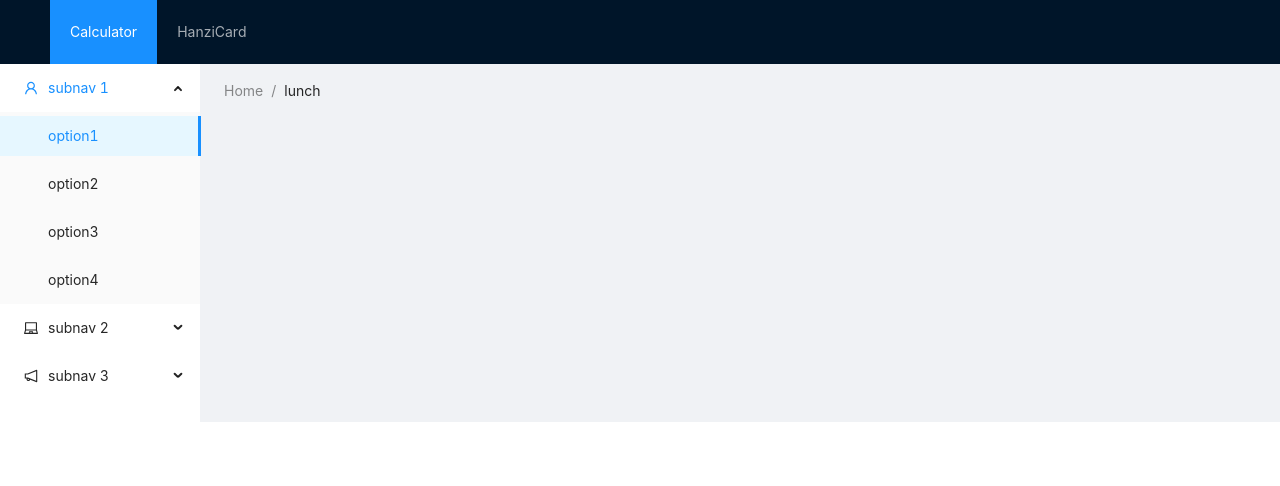
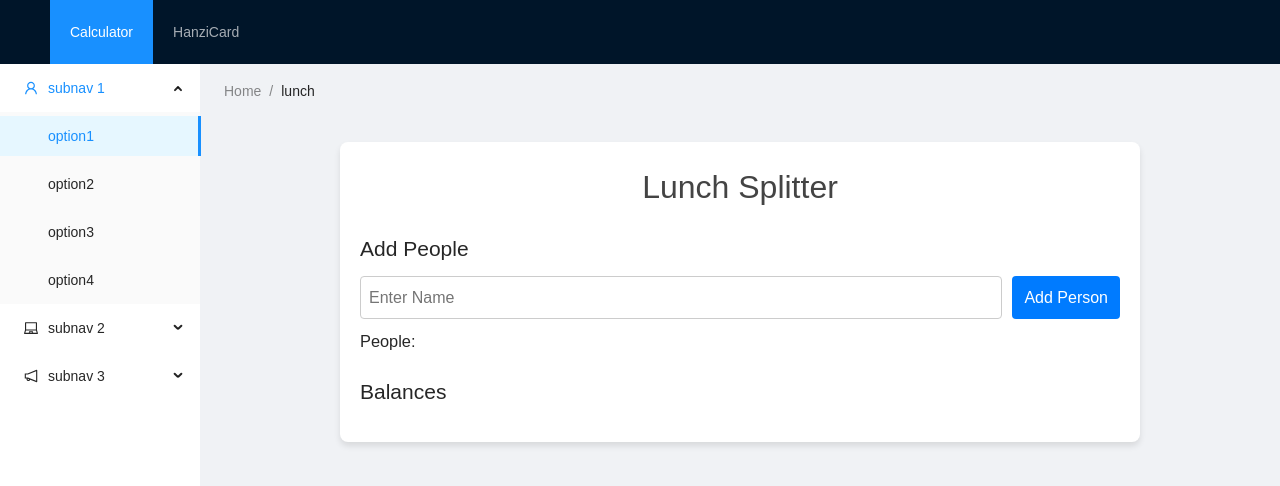
Before and after one commit to hoanghieptranj5/my-app, a React (Create React App) app: page /lunch in a window 1280 px wide. Shown: the top 486 px of the page. Built offline with nearby package versions, Linux system fonts and the light colour scheme.

Commit message:
implemented lunch splitter feature

```diff
--- a/src/App.js
+++ b/src/App.js
@@ -12,6 +12,7 @@ import HanziContainer from './Component/HanziCard/HanziContainer';
 import SearchSingle from './Component/Search/SearchSingle';
 import Login from './Component/Login/Login';
 import { generateBreadcrumbItems } from './Component/Breadcrumb/BreadcrumbHelper';
+import LunchSplitter from './Component/LunchSplitter/LunchSplitter';
 
 const { Header, Content, Sider } = Layout;
 
@@ -80,6 +81,7 @@ const App = () => {
           >
             <Routes>
               <Route path="/login" element={<Login />} />
+              <Route path="/lunch" element={<LunchSplitter />} />
               <Route path="/" element={
                 <ProtectedRoute>
                   <CalculateElectricWrapper />
--- /dev/null
+++ b/src/Component/LunchSplitter/LunchSplitter.js
@@ -0,0 +1,170 @@
+import React from 'react';
+import { useState, useEffect } from 'react';
+import './style.css';
+
+const LunchSplitter = () => {
+  const [names, setNames] = useState([]);
+  const [currentName, setCurrentName] = useState('');
+  const [items, setItems] = useState([]);
+  const [currentItem, setCurrentItem] = useState({
+    name: '',
+    price: 0,
+    paidBy: '',
+  });
+  const [balances, setBalances] = useState([]);
+
+  useEffect(() => {
+    calculateSharedPrice();
+  }, [items]);
+
+  const addPerson = () => {
+    if (currentName && !names.includes(currentName)) {
+      setNames([...names, currentName]);
+      setCurrentName('');
+    }
+  };
+
+  const addItem = () => {
+    if (currentItem.name && currentItem.price > 0 && currentItem.paidBy) {
+      setItems([
+        ...items,
+        { ...currentItem, price: parseFloat(currentItem.price) },
+      ]);
+      setCurrentItem({ name: '', price: 0, paidBy: '' });
+    }
+  };
+
+  const deleteItem = (index) => {
+    setItems(items.filter((_, i) => i !== index));
+  };
+
+  const calculateSharedPrice = () => {
+    const total = items.reduce((sum, item) => sum + item.price, 0);
+    const perPerson = names.length ? total / names.length : 0;
+
+    const payments = names.reduce((acc, name) => {
+      acc[name] = items
+        .filter((item) => item.paidBy === name)
+        .reduce((sum, item) => sum + item.price, 0);
+      return acc;
+    }, {});
+
+    const balances = names.map((name) => ({
+      name,
+      balance: payments[name] - perPerson,
+    }));
+
+    setBalances(balances);
+  };
+
+  return (
+    <div className="app-container">
+      <h1 className="title">Lunch Splitter</h1>
+
+      <div className="form-section">
+        <h2>Add People</h2>
+        <div className="input-group">
+          <input
+            type="text"
+            placeholder="Enter Name"
+            value={currentName}
+            onChange={(e) => setCurrentName(e.target.value)}
+            className="input"
+          />
+          <button onClick={addPerson} className="button">
+            Add Person
+          </button>
+        </div>
+        <div className="list">
+          <h3>People:</h3>
+          <ul>
+            {names.map((name, index) => (
+              <li key={index} className="list-item">
+                {name}
+              </li>
+            ))}
+          </ul>
+        </div>
+      </div>
+
+      {names.length > 0 && (
+        <div className="form-section">
+          <h2>Add Items</h2>
+          <div className="input-group">
+            <input
+              type="text"
+              placeholder="Item Name"
+              value={currentItem.name}
+              onChange={(e) =>
+                setCurrentItem({ ...currentItem, name: e.target.value })
+              }
+              className="input"
+            />
+            <input
+              type="number"
+              placeholder="Price"
+              value={currentItem.price}
+              onChange={(e) =>
+                setCurrentItem({ ...currentItem, price: e.target.value })
+              }
+              className="input"
+            />
+            <select
+              value={currentItem.paidBy}
+              onChange={(e) =>
+                setCurrentItem({ ...currentItem, paidBy: e.target.value })
+              }
+              className="input"
+            >
+              <option value="">Paid By</option>
+              {names.map((name, index) => (
+                <option key={index} value={name}>
+                  {name}
+                </option>
+              ))}
+            </select>
+            <button onClick={addItem} className="button">
+              Add Item
+            </button>
+          </div>
+
+          <div className="list">
+            <h3>Items:</h3>
+            <ul>
+              {items.map((item, index) => (
+                <li key={index} className="list-item">
+                  {item.name} - ${item.price.toFixed(2)} paid by {item.paidBy}
+                  <button
+                    className="delete-button"
+                    onClick={() => deleteItem(index)}
+                  >
+                    Delete
+                  </button>
+                </li>
+              ))}
+            </ul>
+          </div>
+        </div>
+      )}
+
+      <div className="results-section">
+        <h2>Balances</h2>
+        <ul className="balances-list">
+          {balances.map((balance, index) => (
+            <li
+              key={index}
+              className={`balance-item ${balance.balance > 0 ? 'positive' : 'negative'}`}
+            >
+              {balance.name}{' '}
+              {balance.balance > 0
+                ? `is owed $${balance.balance.toFixed(2)}`
+                : `owes $${(-balance.balance).toFixed(2)}`}
+            </li>
+          ))}
+        </ul>
+      </div>
+    </div>
+  );
+};
+
+export default LunchSplitter;
--- /dev/null
+++ b/src/Component/LunchSplitter/style.css
@@ -0,0 +1,98 @@
+/* styles.css */
+
+body {
+  font-family: Arial, sans-serif;
+  margin: 0;
+  padding: 0;
+  background-color: #f4f4f9;
+  color: #333;
+}
+
+.app-container {
+  max-width: 800px;
+  margin: 0 auto;
+  padding: 20px;
+  background: white;
+  border-radius: 8px;
+  box-shadow: 0 4px 6px rgba(0, 0, 0, 0.1);
+}
+
+.title {
+  text-align: center;
+  color: #444;
+  font-size: 2rem;
+  margin-bottom: 20px;
+}
+
+.form-section {
+  margin-bottom: 20px;
+}
+
+.input-group {
+  display: flex;
+  gap: 10px;
+  margin-bottom: 10px;
+}
+
+.input {
+  padding: 8px;
+  font-size: 1rem;
+  border: 1px solid #ccc;
+  border-radius: 4px;
+  flex: 1;
+}
+
+.button {
+  padding: 8px 12px;
+  font-size: 1rem;
+  background-color: #007bff;
+  color: white;
+  border: none;
+  border-radius: 4px;
+  cursor: pointer;
+  transition: background-color 0.3s;
+}
+
+.button:hover {
+  background-color: #0056b3;
+}
+
+.list {
+  margin-top: 10px;
+}
+
+.list-item {
+  padding: 8px;
+  background: #f9f9f9;
+  border: 1px solid #eee;
+  border-radius: 4px;
+  margin-bottom: 5px;
+}
+
+.results-section {
+  margin-top: 20px;
+}
+
+.balances-list {
+  list-style: none;
+  padding: 0;
+}
+
+.balance-item {
+  padding: 10px;
+  background: #e9f7ef;
+  border: 1px solid #c8e6c9;
+  border-radius: 4px;
+  margin-bottom: 5px;
+  color: #2e7d32;
+}
+
+.balance-item.negative {
+  background: #ffebee;
+  border-color: #ef9a9a;
+  color: #c62828;
+}
+
+.delete-button {
+  float: right;
+}
```
